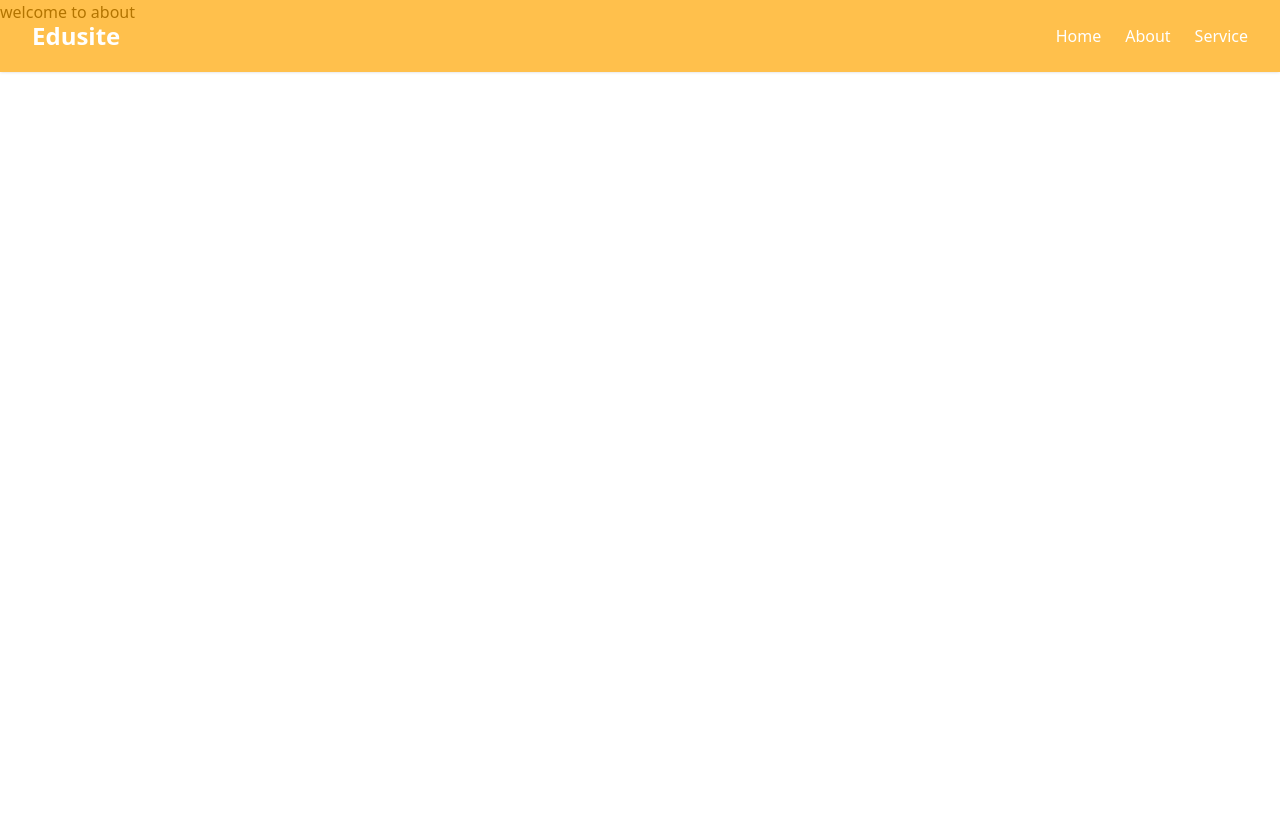
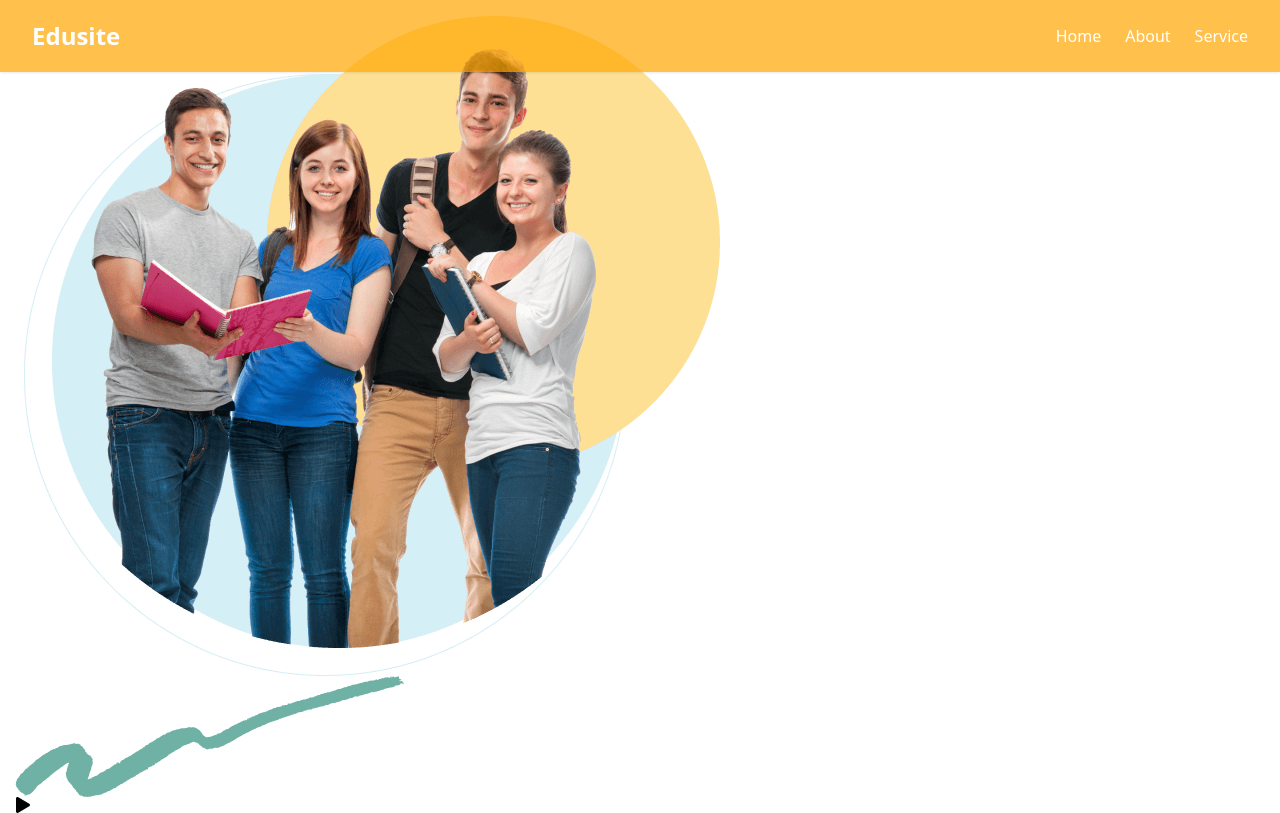
Before and after one commit to Alice2212/edusite, a React (Create React App) app: page /about in a window 1280 px wide. Built offline with nearby package versions, Linux system fonts and the light colour scheme.

Commit message:
about section

```diff
--- a/package.json
+++ b/package.json
@@ -8,6 +8,7 @@
     "@testing-library/user-event": "^13.5.0",
     "react": "^18.2.0",
     "react-dom": "^18.2.0",
+    "react-icons": "^4.8.0",
     "react-router-dom": "^6.11.0",
     "react-scripts": "5.0.1",
     "web-vitals": "^2.1.4"
--- a/src/components/About.jsx
+++ b/src/components/About.jsx
@@ -1,11 +1,22 @@
-import React from 'react'
+import React from "react";
+import aboutBanner from "../assets/images/about-banner.png";
+import aboutVector from "../assets/images/about-vector.svg";
+import {FaPlay} from "react-icons/fa"
 
 const About = () => {
   return (
-    <div>
-      welcome to about
-    </div>
-  )
-}
+    <section id="about" className="about">
+      <div className="container">
+        <figure>
+          <img src={aboutBanner} alt="about-img" />
+          <img src={aboutVector} alt="vector-line" />
+          <button className="play-btn">
+            <FaPlay/>
+          </button>
+        </figure>
+      </div>
+    </section>
+  );
+};
 
-export default About
+export default About;
--- a/src/components/Header.jsx
+++ b/src/components/Header.jsx
@@ -58,7 +58,7 @@ export default function Header() {
             }`}
           >
             <ul className="items-center justify-center space-y-8 md:flex md:space-x-6 md:space-y-0 text-white">
-              <Link to="#/" className="">
+              <Link to="/" className="">
                 Home
               </Link>
 
```
Also changed, not shown: 1 other file (tests, documents, lock files or other folders).
